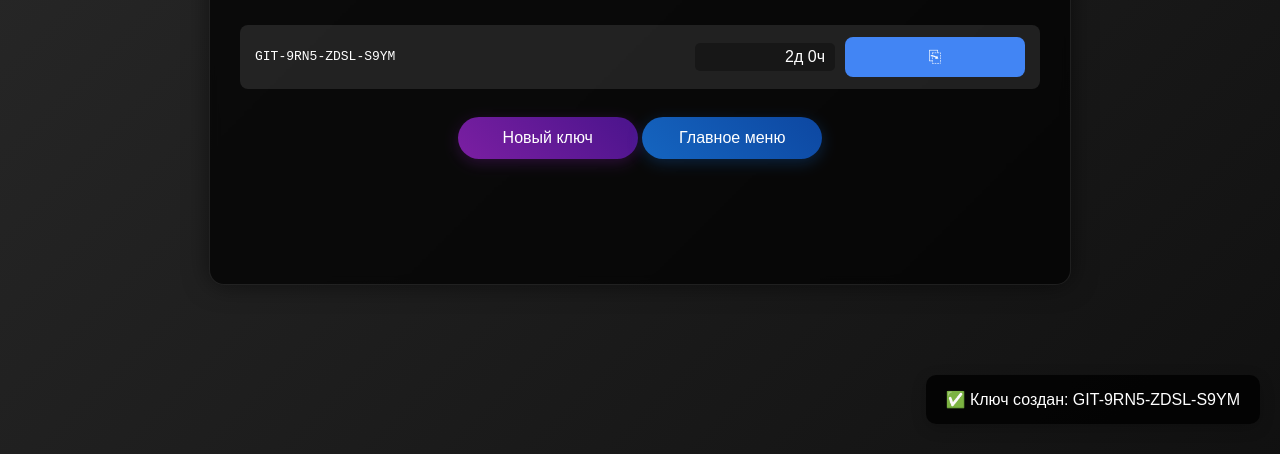
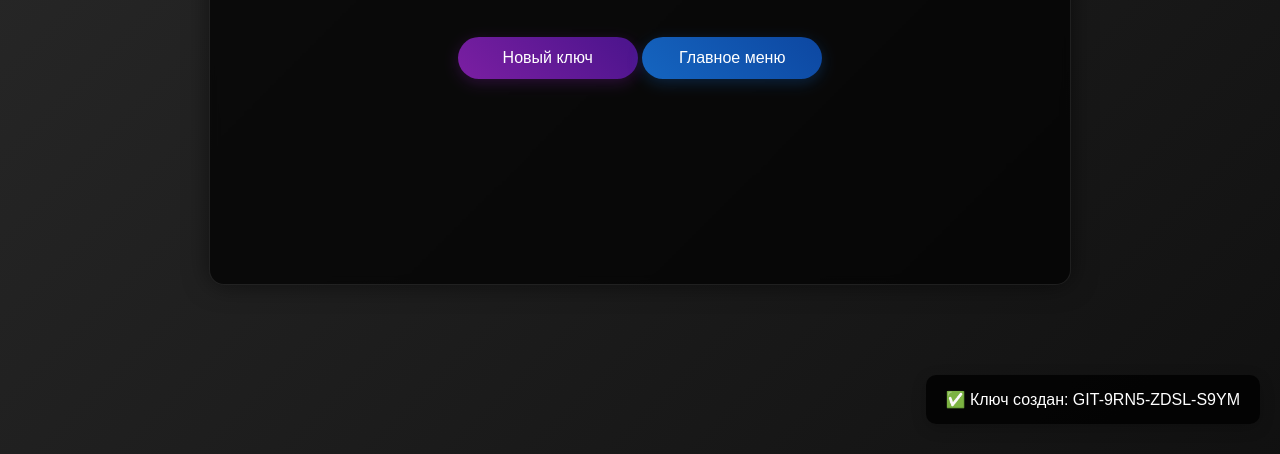
Before and after one commit to serezanet2/GitUnlock, a plain HTML site: page Gitmoder/index.html in a window 1280 px wide. Both pictures are taken after a click on the button "Новый ключ". Shown: the part 346-800 px from the top of the page. Drawn offline with Linux system fonts and the light colour scheme.

Commit message:
Update index.html

```diff
--- a/Gitmoder/index.html
+++ b/Gitmoder/index.html
@@ -6,7 +6,7 @@
     <title>GitUnlock | Gitmoder</title>
     <link rel="icon" href="../icon.png" type="image/png">
     <style>
-        /* ОРИГИНАЛЬНЫЕ СТИЛИ БЕЗ ИЗМЕНЕНИЙ */
+        /* ВАШ ОРИГИНАЛЬНЫЙ CSS БЕЗ ИЗМЕНЕНИЙ */
         body {
             font-family: 'Arial', sans-serif;
             margin: 0;
@@ -21,13 +21,11 @@
             background-size: 400% 400%;
             animation: gradientAnimation 15s ease infinite;
         }
-
         @keyframes gradientAnimation {
             0% { background-position: 0% 50%; }
             50% { background-position: 100% 50%; }
             100% { background-position: 0% 50%; }
         }
-
         .menu-container {
             position: relative;
             width: 90%;
@@ -43,7 +41,6 @@
             min-height: 400px;
             overflow: hidden;
         }
-
         .app-title {
             font-size: 2.5em;
             margin-bottom: 20px;
@@ -52,13 +49,11 @@
             -webkit-text-fill-color: transparent;
             animation: titleGlow 3s ease infinite;
         }
-
         @keyframes titleGlow {
             0% { text-shadow: 0 0 10px rgba(123, 31, 162, 0.5); }
             50% { text-shadow: 0 0 20px rgba(25, 118, 210, 0.8); }
             100% { text-shadow: 0 0 10px rgba(123, 31, 162, 0.5); }
         }
-
         .key-container {
             width: 100%;
             max-height: 60vh;
@@ -66,7 +61,6 @@
             margin: 20px 0;
             padding-right: 10px;
         }
-
         .key-header {
             background: rgba(123, 31, 162, 0.3);
             padding: 15px;
@@ -75,7 +69,6 @@
             font-size: 1.1em;
             animation: fadeIn 0.5s ease;
         }
-
         .key-item {
             background: rgba(255, 255, 255, 0.1);
             padding: 12px 15px;
@@ -87,17 +80,14 @@
             transition: all 0.3s;
             animation: fadeIn 0.3s ease;
         }
-
         @keyframes fadeIn {
             from { opacity: 0; transform: translateY(10px); }
             to { opacity: 1; transform: translateY(0); }
         }
-
         .key-item:hover {
             transform: translateY(-2px);
             box-shadow: 0 5px 15px rgba(0, 0, 0, 0.2);
         }
-
         .key-text {
             font-family: monospace;
             word-break: break-all;
@@ -105,7 +95,6 @@
             text-align: left;
             padding-right: 15px;
         }
-
         .key-timer {
             background: rgba(0, 0, 0, 0.3);
             padding: 5px 10px;
@@ -115,16 +104,13 @@
             margin: 0 10px;
             transition: all 0.3s;
         }
-
         .key-timer:hover {
             transform: scale(1.05);
         }
-
         .key-actions {
             display: flex;
             gap: 8px;
         }
-
         button {
             border: none;
             padding: 12px 25px;
@@ -135,30 +121,24 @@
             min-width: 180px;
             color: white;
         }
-
         button:hover {
             transform: translateY(-3px);
             box-shadow: 0 7px 20px rgba(0, 0, 0, 0.2);
         }
-
         .btn-primary {
             background: linear-gradient(45deg, #7b1fa2, #4a148c);
             box-shadow: 0 4px 15px rgba(123, 31, 162, 0.3);
         }
-
         .btn-primary:hover {
             background: linear-gradient(45deg, #8e24aa, #5c1a8a);
         }
-
         .btn-blue {
             background: linear-gradient(45deg, #1565c0, #0d47a1);
             box-shadow: 0 4px 15px rgba(21, 101, 192, 0.3);
         }
-
         .btn-blue:hover {
             background: linear-gradient(45deg, #1976d2, #1565c0);
         }
-
         .action-btn {
             width: 40px;
             height: 40px;
@@ -171,33 +151,27 @@
             border: none;
             font-size: 16px;
         }
-
         .copy-btn {
             background: #4285f4;
             color: white;
         }
-
         .copy-btn:hover {
             background: #3367d6;
             transform: scale(1.1);
         }
-
         .key-container::-webkit-scrollbar {
             width: 8px;
         }
-
         .key-container::-webkit-scrollbar-thumb {
             background: rgba(123, 31, 162, 0.5);
             border-radius: 4px;
         }
-
         .notification-container {
             position: fixed;
             bottom: 20px;
             right: 20px;
             z-index: 1000;
         }
-
         .notification {
             background: rgba(0, 0, 0, 0.8);
             color: white;
@@ -210,20 +184,16 @@
             max-width: 300px;
             word-wrap: break-word;
         }
-
         .notification.show {
             transform: translateX(0);
         }
-
         .notification.hide {
             transform: translateX(120%);
         }
-
         @keyframes progress {
             0% { width: 100%; }
             100% { width: 0%; }
         }
-
         .notification-progress {
             position: absolute;
             bottom: 0;
@@ -253,17 +223,11 @@
     </div>
 
     <script>
-        // ===== Система ключей ===== //
+        // ===== СИСТЕМА КЛЮЧЕЙ ===== //
         const KeySystem = {
-            keys: [],
-            maxKeys: 2,
+            keys: {},
 
             generateKey: function() {
-                if (this.keys.length >= this.maxKeys) {
-                    this.showNotification(`❌ Максимум ${this.maxKeys} ключа`);
-                    return null;
-                }
-
                 const chars = 'ABCDEFGHJKLMNPQRSTUVWXYZ23456789';
                 let key = 'GIT-';
 
@@ -272,21 +236,22 @@
                     key += chars.charAt(Math.floor(Math.random() * chars.length));
                 }
 
-                const expiration = Date.now() + 172800000; // 48 часов
-                this.keys.push({ key, expiration });
-                localStorage.setItem('gitmoderKeys', JSON.stringify(this.keys));
+                // Ключ действителен 2 дня
+                const expires = Date.now() + 172800000;
+                this.keys[key] = expires;
+                localStorage.setItem('gitmoder_keys', JSON.stringify(this.keys));
 
                 return key;
             },
 
             validateKey: function(key) {
-                const keyData = this.keys.find(k => k.key === key);
-                return keyData && keyData.expiration > Date.now();
+                const expires = localStorage.getItem(key);
+                return expires && expires > Date.now();
             },
 
             loadKeys: function() {
-                const saved = localStorage.getItem('gitmoderKeys');
-                if (saved) this.keys = JSON.parse(saved).filter(k => k.expiration > Date.now());
+                const saved = localStorage.getItem('gitmoder_keys');
+                if (saved) this.keys = JSON.parse(saved);
             },
 
             showNotification: function(message) {
@@ -302,52 +267,18 @@
             }
         };
 
-        // ===== Инициализация ===== //
+        // Инициализация
         KeySystem.loadKeys();
-        renderKeys();
 
         // Обработчики событий
         document.getElementById('generateKeyBtn').addEventListener('click', () => {
             const key = KeySystem.generateKey();
-            if (key) {
-                KeySystem.showNotification('✅ Ключ создан: ' + key);
-                renderKeys();
-            }
+            KeySystem.showNotification('✅ Ключ создан: ' + key);
         });
 
         document.getElementById('mainMenuBtn').addEventListener('click', () => {
             window.location.href = '../';
         });
-
-        // Функция для отрисовки ключей
-        function renderKeys() {
-            const container = document.getElementById('keysList');
-            container.innerHTML = '';
-
-            if (KeySystem.keys.length === 0) {
-                container.innerHTML = '<div class="key-item" style="justify-content: center;">Нет активных ключей</div>';
-                return;
-            }
-
-            KeySystem.keys.forEach(keyData => {
-                const keyElement = document.createElement('div');
-                keyElement.className = 'key-item';
-
-                // Расчет оставшегося времени
-                const timeLeft = keyData.expiration - Date.now();
-                const days = Math.floor(timeLeft / (1000 * 60 * 60 * 24));
-                const hours = Math.floor((timeLeft % (1000 * 60 * 60 * 24)) / (1000 * 60 * 60));
-
-                keyElement.innerHTML = `
-                    <div class="key-text">${keyData.key}</div>
-                    <div class="key-timer">${days}д ${Math.round(hours)}ч</div>
-                    <div class="key-actions">
-                        <button class="action-btn copy-btn" onclick="navigator.clipboard.writeText('${keyData.key}')">⎘</button>
-                    </div>
-                `;
-                container.appendChild(keyElement);
-            });
-        }
 
         // Для Lua-чита
         window.validateKeyForLua = function(key) {
```
